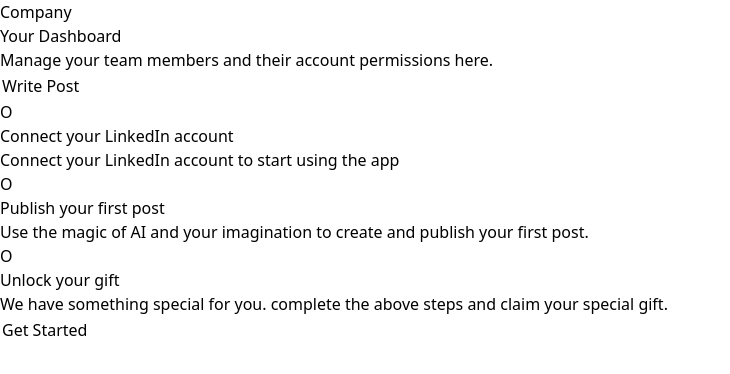
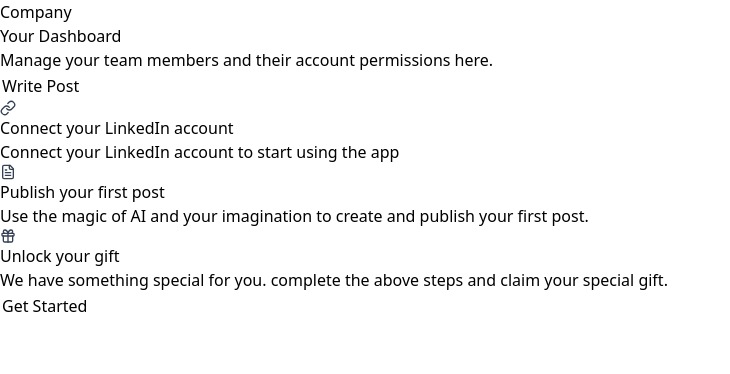
Before and after one commit to adarsh-mamgain/schedowl, a Next.js app: page /dashboard in a window 1280 px wide. Shown: the top 374 px of the page, without its empty margins (0-730 px from the left). Built offline with nearby package versions, Linux system fonts and the light colour scheme; no server answers.

Commit message:
Add Zod validation to PostForm and update package dependencies

```diff
--- a/package.json
+++ b/package.json
@@ -18,7 +18,8 @@
     "next-swagger-doc": "^0.4.1",
     "react": "^19.0.0",
     "react-dom": "^19.0.0",
-    "swagger-ui-react": "^5.18.2"
+    "swagger-ui-react": "^5.18.2",
+    "zod": "^3.24.1"
   },
   "devDependencies": {
     "@eslint/eslintrc": "^3",
--- a/src/app/components/PostForm.tsx
+++ b/src/app/components/PostForm.tsx
@@ -1,18 +1,37 @@
 import { X } from "lucide-react";
-// import Image from "next/image";
+import { z } from "zod";
 
-export default function PostForm() {
+interface PostFormProps {
+  setShowPostForm: (value: boolean) => void;
+}
+
+const postSchema = z.object({
+  post: z.string().min(1, "Post is required"),
+  datetime: z.string().min(1, "Date and time are required"),
+});
+
+export default function PostForm({ setShowPostForm }: PostFormProps) {
   return (
-    <div className="bg-white p-6 border border-[#EAECF0] rounded-lg shadow-[0px_8px_8px_-4px_#10182808,0px_20px_24px_-4px_#10182814] absolute left-1/2 top-1/2 transform -translate-x-1/2 -translate-y-1/2">
+    <div className="w-screen h-screen absolute left-1/2 top-1/2 transform -translate-x-1/2 -translate-y-1/2 bg-black bg-opacity-80 flex items-center justify-center">
+      <div className="bg-white p-6 border border-[#EAECF0] rounded-lg shadow-[0px_8px_8px_-4px_#10182808,0px_20px_24px_-4px_#10182814]">
         <form
           onSubmit={async (e) => {
             e.preventDefault();
-          console.log("----------e.target", e.target);
             const formData = new FormData(e.target as HTMLFormElement);
-          console.log("----------formData", formData);
-          // const text = formData.get("postText");
-          // await postToLinkedIn(text);
-          // setShowPostForm(false);
+            const data = {
+              post: formData.get("post") as string,
+              datetime: formData.get("datetime") as string,
+            };
+
+            const result = postSchema.safeParse(data);
+            if (!result.success) {
+              console.error(result.error.errors);
+              return;
+            }
+
+            console.log("Form data is valid:", result.data);
+            // await postToLinkedIn(result.data);
+            setShowPostForm(false);
           }}
           className="flex flex-col gap-4"
         >
@@ -45,45 +64,30 @@ export default function PostForm() {
             <div className="w-full p-2 border border-[#EAECF0] rounded">
               <div className="flex flex-wrap gap-2">
                 <span className="flex items-center justify-center gap-1 border border-[#D0D5DD] text-[#344054] text-sm font-medium px-1 py-0.5 rounded cursor-pointer">
-                {/* <Image
-                  src="/path/to/avatar.jpg"
-                  alt="Olivia"
-                  className="w-4 h-4 rounded-full mr-1"
-                  /> */}
                   <span>Olivia</span>
                   <X size={14} color="#98A2B3" />
                 </span>
                 <span className="flex items-center justify-center gap-1 border border-[#D0D5DD] text-[#344054] text-sm font-medium px-1 py-0.5 rounded cursor-pointer">
-                {/* <Image
-                  src="/path/to/avatar.jpg"
-                  alt="Phoenix"
-                  className="w-4 h-4 rounded-full mr-1"
-                /> */}
                   <span>Phoenix</span>
                   <X size={14} color="#98A2B3" />
                 </span>
                 <span className="flex items-center justify-center gap-1 border border-[#D0D5DD] text-[#344054] text-sm font-medium px-1 py-0.5 rounded cursor-pointer">
-                {/* <Image
-                  src="/path/to/avatar.jpg"
-                  alt="Paul"
-                  className="w-4 h-4 rounded-full mr-1"
-                /> */}
                   <span>Paul</span>
                   <X size={14} color="#98A2B3" />
                 </span>
-              {/* Add more chips as needed */}
               </div>
             </div>
           </div>
           <div className="flex justify-end gap-2">
             <button
-            type="submit"
+              type="button"
               className="bg-white text-sm text-[#344054] font-semibold py-2 px-3 border-2 rounded-lg shadow-[0px_1px_2px_0px_#1018280D,0px_-2px_0px_0px_#1018280D_inset,0px_0px_0px_1px_#1018282E_inset]"
               style={{
                 border: "2px solid",
                 borderImageSource:
                   "linear-gradient(180deg, rgba(255, 255, 255, 0.12) 0%, rgba(255, 255, 255, 0) 100%)",
               }}
+              onClick={() => setShowPostForm(false)}
             >
               Cancel
             </button>
@@ -102,5 +106,6 @@ export default function PostForm() {
           </div>
         </form>
       </div>
+    </div>
   );
 }
--- a/src/app/dashboard/page.tsx
+++ b/src/app/dashboard/page.tsx
@@ -3,25 +3,30 @@
 import { IntegrationType } from "@/src/enums/integrations";
 import axios from "axios";
 import { useSession } from "next-auth/react";
+import React from "react";
 import { useEffect, useState } from "react";
 import PostForm from "@/src/app/components/PostForm";
+import { Link, FileText, Gift } from "lucide-react";
 
 const TODOS = [
   {
     title: "Connect your LinkedIn account",
     description: "Connect your LinkedIn account to start using the app",
+    icon: "Link",
     done: true,
   },
   {
     title: "Publish your first post",
     description:
       "Use the magic of AI and your imagination to create and publish your first post.",
+    icon: "FileText",
     done: false,
   },
   {
     title: "Unlock your gift",
     description:
       "We have something special for you. complete the above steps and claim your special gift.",
+    icon: "Gift",
     done: false,
   },
 ];
@@ -105,18 +110,25 @@ export default function DashboardPage() {
             >
               Write Post
             </button>
-            {showPostForm && <PostForm />}
+            {showPostForm && <PostForm setShowPostForm={setShowPostForm} />}
           </div>
         </section>
         <section className="flex flex-col gap-4 border border-[#EAECF0] rounded-[16px] p-6 text-sm mb-6">
           {TODOS.map((todo, index) => (
-            <div key={todo.title} className="flex gap-6 items-center relative">
+            <div key={todo.title} className="flex gap-3 items-center">
               <div className="w-10 h-10 flex items-center justify-center border border-[#EAECF0] rounded shadow-[0px_1px_2px_0px_#1018280D]">
-                O
+                {React.createElement(
+                  todo.icon === "Link"
+                    ? Link
+                    : todo.icon === "FileText"
+                    ? FileText
+                    : Gift,
+                  { size: 16, color: "#344054" }
+                )}
               </div>
-              {index < TODOS.length - 1 && (
-                <div className="absolute left-5 top-11 h-2 border-l-2 border-[#EAECF0]"></div>
-              )}
+              {/* {index < TODOS.length - 1 && (
+                <div className="h-2 border-l-2 border-[#EAECF0] ml-5 mt-2"></div>
+              )} */}
               <div className="flex flex-col">
                 <h2
                   className={`font-semibold ${
```
Also changed, not shown: 1 other file (tests, documents, lock files or other folders). Lines whose indentation alone changed are shown as unchanged.
